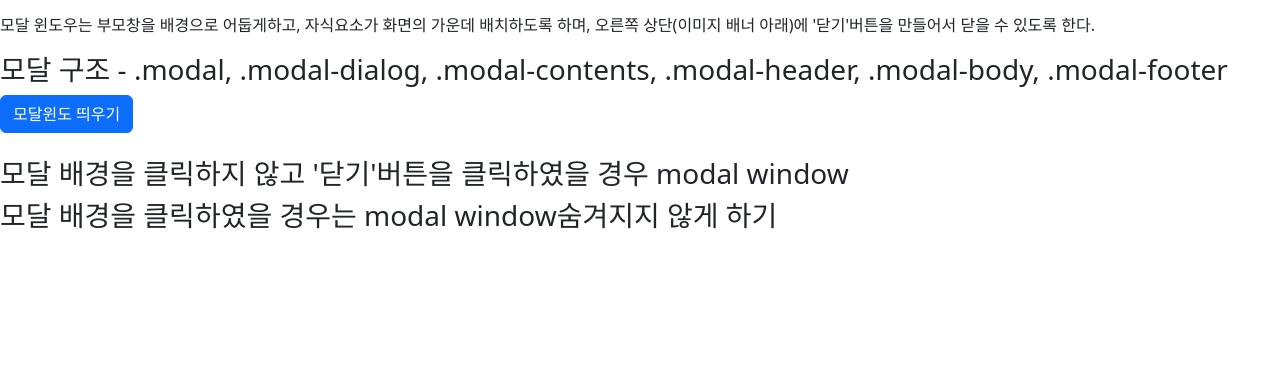
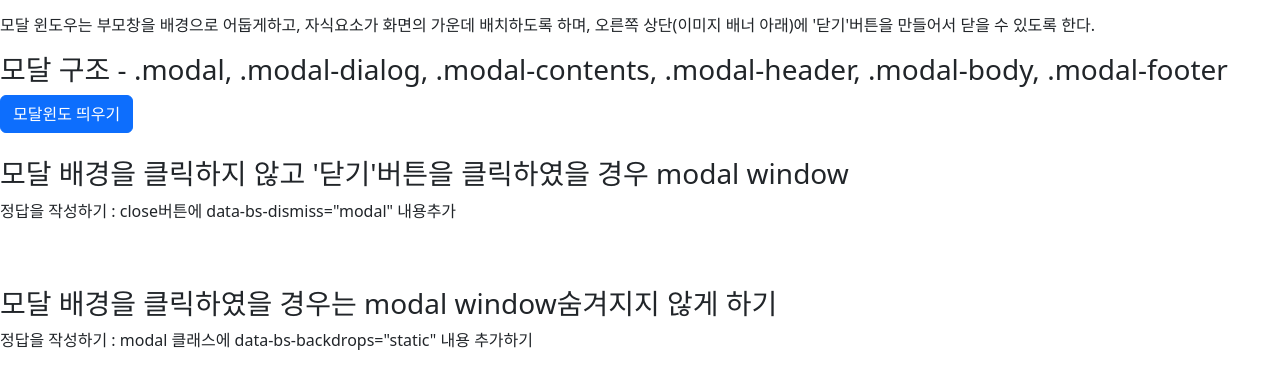
Before and after one commit to dongho9/Bootstrap, a plain HTML site: page 0222/bootstrap10.html in a window 1280 px wide. Shown: the part 73-460 px from the top of the page. Drawn offline with nearby package versions, Linux system fonts and the light colour scheme.

Commit message:
0222 업데이트

```diff
--- a/0222/bootstrap10.html
+++ b/0222/bootstrap10.html
@@ -39,6 +39,10 @@
 
     <br><br>
     <h3>모달 배경을 클릭하지 않고 '닫기'버튼을 클릭하였을 경우 modal window</h3>
+    <p>정답을 작성하기 : close버튼에 data-bs-dismiss="modal" 내용추가</p>
+
+    <br><br>
     <h3>모달 배경을 클릭하였을 경우는 modal window숨겨지지 않게 하기</h3>
+    <p>정답을 작성하기 : modal 클래스에 data-bs-backdrops="static" 내용 추가하기</p>
 </body>
 </html>
```
